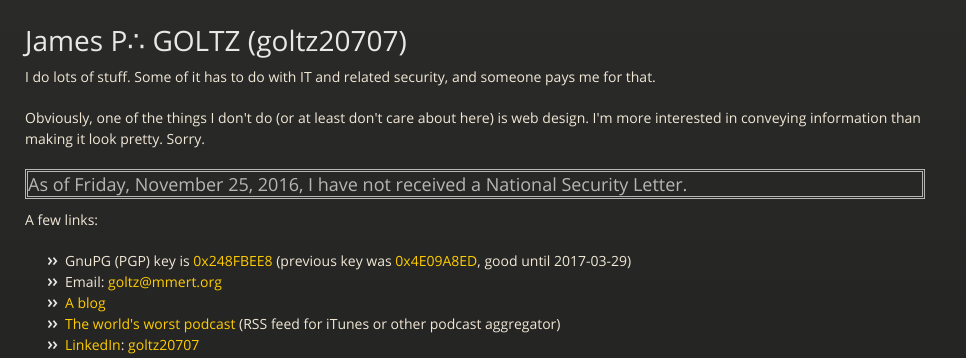
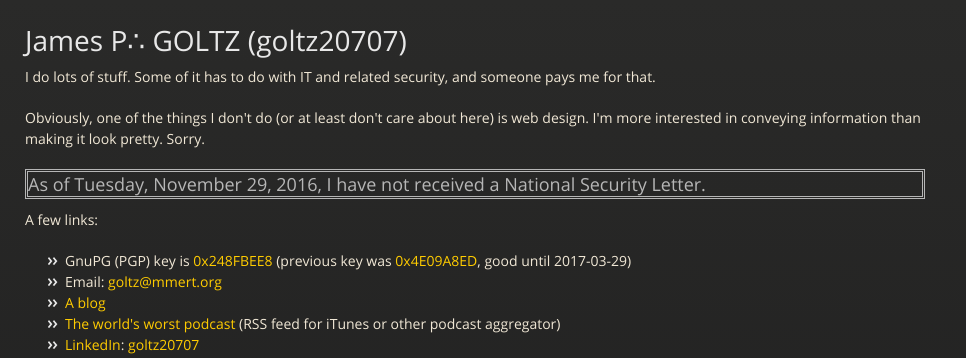
Before and after one commit to goltz20707/goltz20707.github.io, a Jekyll site: the page built from index.html, in a window 1280 px wide. Shown: the top 358 px of the page, without its empty margins (0-966 px from the left). Built offline with Jekyll 4.4.1, drawn with Linux system fonts in a browser that asks for light colours.

Commit message:
Update nsl.html

```diff
--- a/_includes/nsl.html
+++ b/_includes/nsl.html
@@ -3,6 +3,6 @@ date '+%A, %B %e, %Y,'
  -->
 <h3 style="border: double">As of
 
-Friday, November 25, 2016,
+Tuesday, November 29, 2016,
 
 I have not received a National Security Letter.</h3>
```
